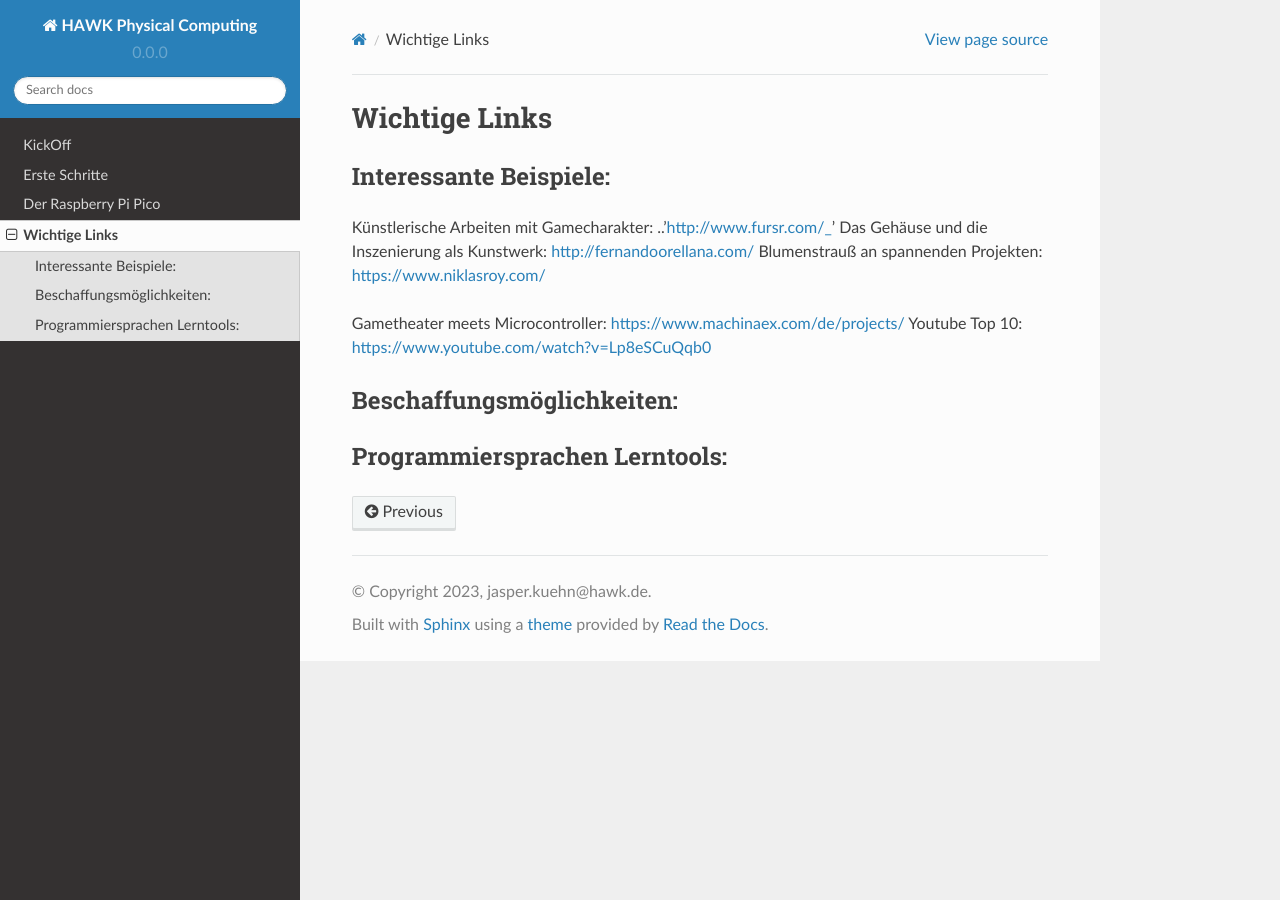
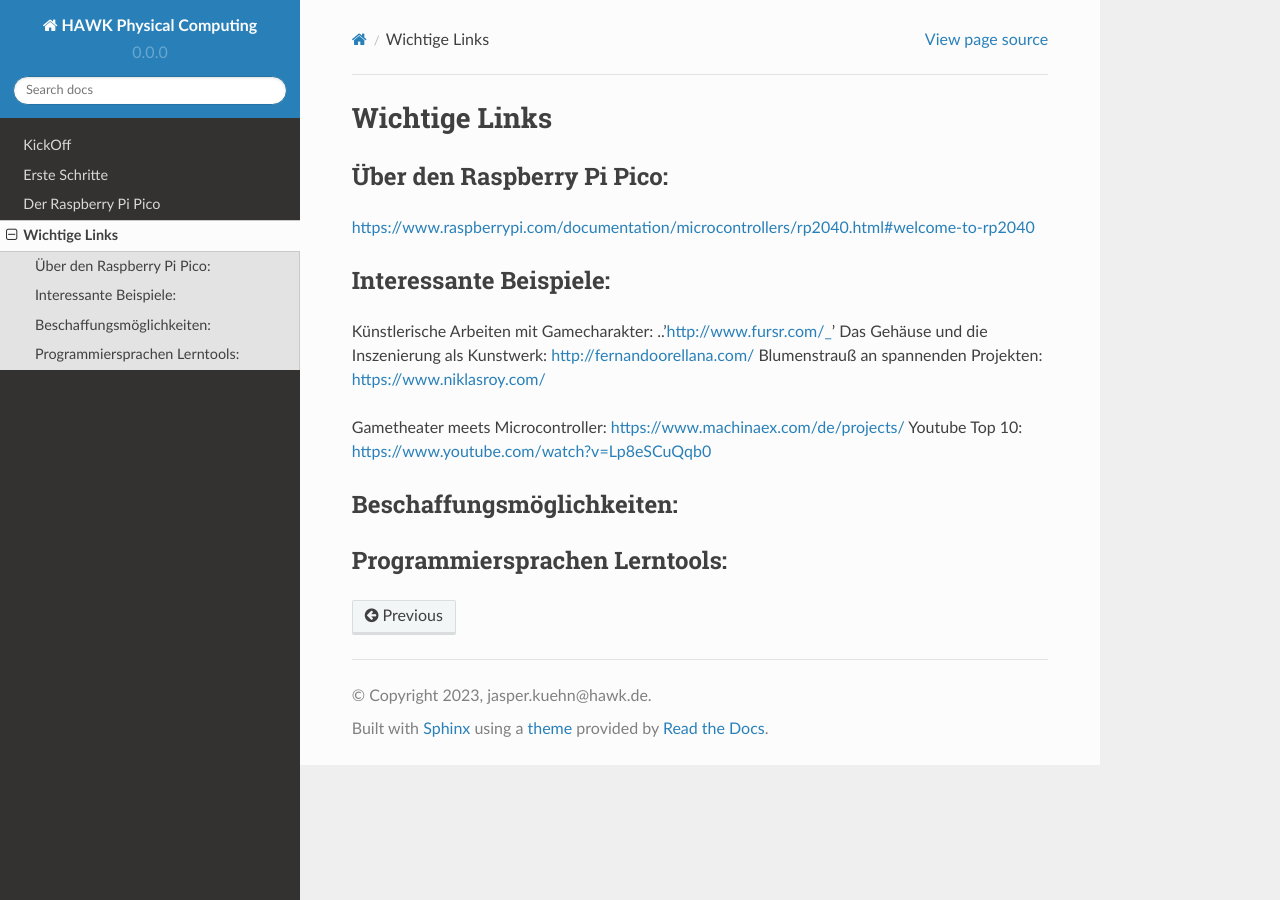
Before and after one commit to HAWK-Computing/physicalcomputing, a Sphinx documentation site: the page built from docs/Links_Infos.rst, in a window 1280 px wide. Built offline with Sphinx 7.4.7 and the Read the Docs theme 2.0.0, drawn with Linux system fonts in a browser that asks for light colours.

Commit message:
Bilder Nachtrag

```diff
--- a/docs/ErsteSchritte.rst
+++ b/docs/ErsteSchritte.rst
@@ -23,9 +23,10 @@ Einrichten von Micropython auf dem Pi Pico
 Auf dem Raspberry Pi Pico muss die richtige Firmware (in unserem Fall `Micropython`_ und eventuell später `Circuitpython`_) installieren.
 
 **Möglichkeit eins:** Flashen der Firmware mit Hilfe der Thonny IDE. Wenn das nicht funktioniert, dann
-**Möglichkeit zwei:** Manuell die `Micropyhton Firmware`_ als UF2 Datei auf den Raspberry Pi Pico. Achtung!! dieser muss sich dafür im Bootloadermodus befinden. `Bootsel Taste` drücken, dann mit dem Computer via `USB Kabel` verbinden. Eine genauere Anleitung gibts auch `hier`_.
+**Möglichkeit zwei:** Manuell die `Micropython Firmware`_ als UF2 Datei auf den Raspberry Pi Pico. Achtung!! dieser muss sich dafür im Bootloadermodus befinden. `Bootsel Taste` drücken, dann mit dem Computer via `USB Kabel` verbinden. Eine genauere Anleitung gibts auch `hier`_.
 
-
+.. _Micropython: https://docs.micropython.org/en/latest/rp2/quickref.html
+.. _Circuitpython: https://circuitpython.org/board/raspberry_pi_pico/
 .. _Micropython Firmware: https://micropython.org/download/rp2-pico/rp2-pico-latest.uf2
 .. _hier: https://www.raspberrypi.com/documentation/microcontrollers/micropython.html
 
--- a/docs/Links_Infos.rst
+++ b/docs/Links_Infos.rst
@@ -1,6 +1,10 @@
 
 Wichtige Links
 =====
+
+Über den Raspberry Pi Pico:
+-----------------------
+https://www.raspberrypi.com/documentation/microcontrollers/rp2040.html#welcome-to-rp2040
 
 
 Interessante Beispiele:
```
